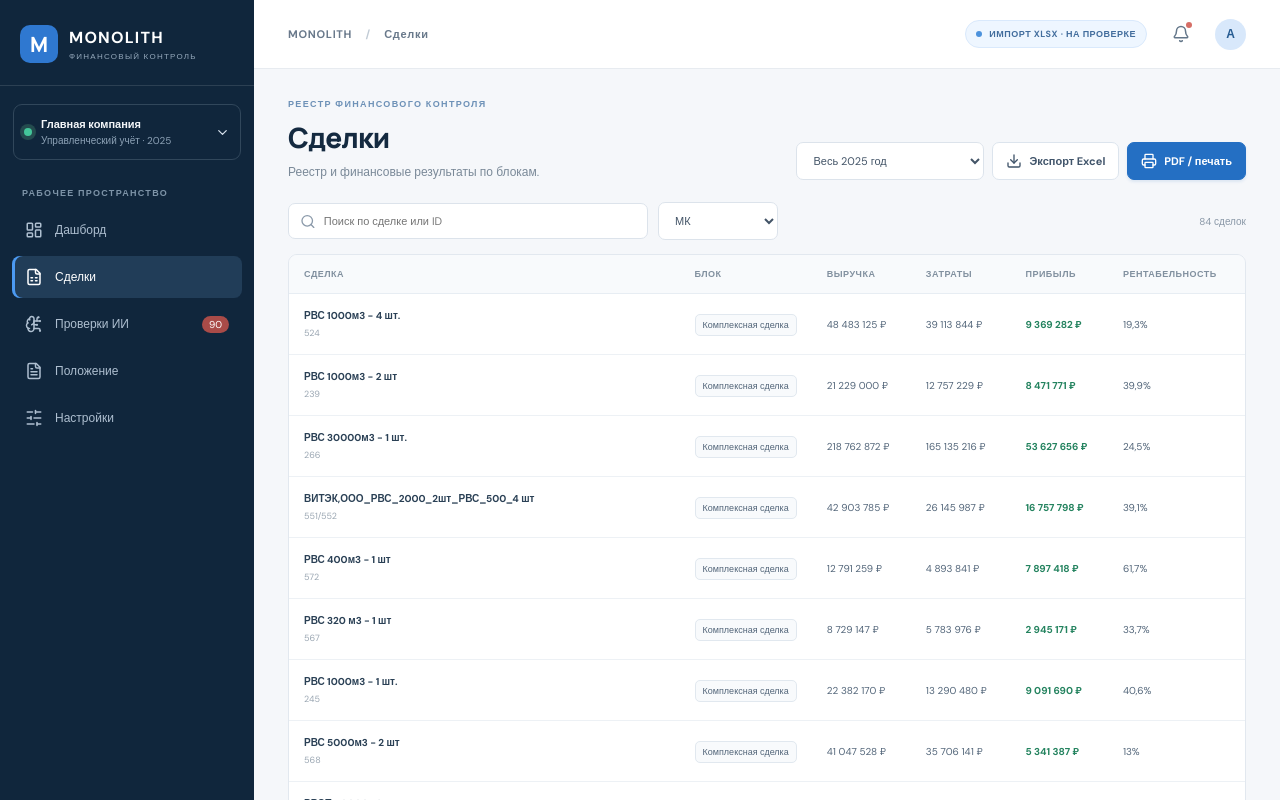
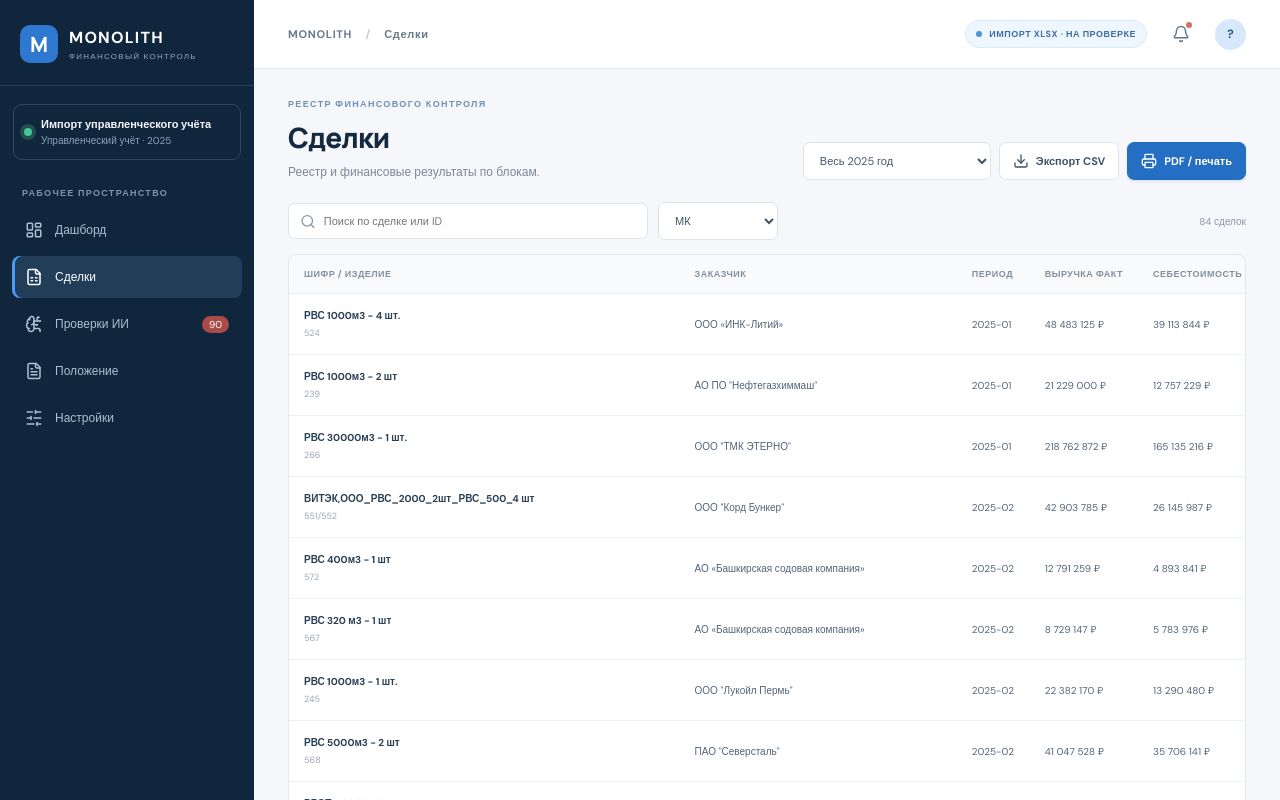
Before and after one commit to GluhovVG/Monolit, a React (Vite) app: page / in a window 1280 px wide. Both pictures are taken after a click on the button 379 px from the left and 571 px from the top of the page. Shown: the top 800 px of the page. Built offline with nearby package versions, Linux system fonts and the light colour scheme.

Commit message:
fix: ensure correct transaction list, functional accessibility and truthful UI controls

```diff
--- a/src/App.tsx
+++ b/src/App.tsx
@@ -25,7 +25,6 @@ import {
   FileText,
   Search,
   Bell,
-  ChevronDown,
   Download,
   Printer,
   ShieldCheck,
@@ -105,6 +104,11 @@ function App() {
   const [generalParameters, setGeneralParameters] = useState<GeneralParameters>(DEFAULT_GENERAL_PARAMETERS);
   const periodDeals = useMemo(() => dealsForPeriod(accountingDeals, period), [period]);
   const [filter, setFilter] = useState('Все блоки');
+  useEffect(() => {
+    if (filter !== 'Все блоки' && !generalParameters.blocks.some(b => b.name === filter && b.active && b.includeInTotals)) {
+      setFilter('Все блоки');
+    }
+  }, [filter, generalParameters.blocks]);
   const [search, setSearch] = useState('');
   const [selected, setSelected] = useState<Deal | null>(null);
   const [aiText, setAiText] = useState('');
@@ -255,10 +259,9 @@ function App() {
         <div className="workspace">
           <span className="workspace-dot"></span>
           <div>
-            <strong>Главная компания</strong>
+            <strong>Импорт управленческого учёта</strong>
             <small>Управленческий учёт · 2025</small>
           </div>
-          <ChevronDown size={15} />
         </div>
         <div className="nav-label">РАБОЧЕЕ ПРОСТРАНСТВО</div>
         <nav>
@@ -287,12 +290,11 @@ function App() {
           </div>
         </div>
         <div className="profile">
-          <div className="avatar">А</div>
+          <div className="avatar">?</div>
           <div>
             <strong>Без входа в систему</strong>
             <small>Все данные предварительные</small>
           </div>
-          <ChevronDown size={16} />
         </div>
       </aside>
       <main className="main">
@@ -319,7 +321,7 @@ function App() {
               <Bell size={18} />
               <i></i>
             </button>
-            <div className="top-avatar">А</div>
+            <div className="top-avatar">?</div>
           </div>
         </header>
         <div className="content">
@@ -351,7 +353,7 @@ function App() {
                     {periodOptions.map(option => <option key={option.value} value={option.value}>{option.label}</option>)}
                   </select>
                   <button className="btn-secondary" onClick={exportCsv}>
-                    <Download size={16} /> Excel
+                    <Download size={16} /> CSV
                   </button>
                   <button
                     className="btn-primary"
@@ -568,7 +570,7 @@ function App() {
                     {periodOptions.map(option => <option key={option.value} value={option.value}>{option.label}</option>)}
                   </select>
                   <button className="btn-secondary" onClick={exportCsv}>
-                    <Download size={16} /> Экспорт Excel
+                    <Download size={16} /> Экспорт CSV
                   </button>
                   <button
                     className="btn-primary"
@@ -602,10 +604,11 @@ function App() {
                 <table>
                   <thead>
                     <tr>
-                      <th>СДЕЛКА</th>
-                      <th>БЛОК</th>
-                      <th>ВЫРУЧКА</th>
-                      <th>ЗАТРАТЫ</th>
+                      <th>ШИФР / ИЗДЕЛИЕ</th>
+                      <th>ЗАКАЗЧИК</th>
+                      <th>ПЕРИОД</th>
+                      <th>ВЫРУЧКА ФАКТ</th>
+                      <th>СЕБЕСТОИМОСТЬ ФАКТ</th>
                       <th>ПРИБЫЛЬ</th>
                       <th>РЕНТАБЕЛЬНОСТЬ</th>
                       <th>СТАТУС</th>
@@ -613,14 +616,14 @@ function App() {
                   </thead>
                   <tbody>
                     {deals.map(d => (
-                      <tr key={d.id} onClick={() => setSelected(d)}>
+                      <tr key={d.id} onClick={() => setSelected(d)} tabIndex={0} role="button"
+                        onKeyDown={event => { if (event.key === 'Enter' || event.key === ' ') { event.preventDefault(); setSelected(d); } }}>
                         <td>
                           <strong>{d.name}</strong>
                           <small>{d.id}</small>
                         </td>
-                        <td>
-                          <span className="block-chip">{d.block}</span>
-                        </td>
+                        <td>{d.customer}</td>
+                        <td>{d.period || 'Без периода'}</td>
                         <td>{money(d.revenue)}</td>
                         <td>{money(d.cost)}</td>
                         <td
@@ -656,8 +659,8 @@ function App() {
                 )}
               </div>
               <div className="table-foot">
-                Нажмите на строку, чтобы открыть карточку сделки. Источники и
-                фактические расчёты подключаются при внедрении.
+                Нажмите на строку или Enter, чтобы открыть карточку. Источник: {SOURCE_SHEET} из XLSX.
+                Все суммы предварительные и требуют сверки.
               </div>
             </>
           )}
@@ -683,7 +686,7 @@ function App() {
                   ))}
                   {reportCheck.issues.length === 0 && <div><CheckCircle2 size={16}/>Нет замечаний к реестру.</div>}
                 </div>
-                <p>Демо-проверка не заменяет сверку первичных источников и утверждение администратором.</p>
+                <p>Проверки импортированного XLSX не заменяют сверку первичных документов и утверждение результата.</p>
               </section>
               <div className="ai-banner">
                 <div className="ai-badge">
@@ -721,7 +724,7 @@ function App() {
                 />
                 <div className="ai-form-footer">
                   <small>
-                    Не вводите пароли или избыточные персональные данные.
+                    При отправке текст передаётся через /api/review-change серверному ИИ. Не добавляйте конфиденциальные сведения без разрешения.
                   </small>
                   <button
                     className="btn-primary"
@@ -899,7 +902,7 @@ function App() {
               </div>
               <section className="panel settings-panel wide" style={{ marginBottom: 20 }}>
                 <div className="panel-heading"><div><h2>Общие финансовые параметры</h2>
-                  <p>Влияют на отображаемые итоги и обязательные проверки в текущем сеансе.</p></div>
+                  <p>Определяют пороги предупреждений и видимые направления затрат. Полный итог сделки не меняется при скрытии направления.</p></div>
                   <button className="btn-secondary" onClick={() => setGeneralParameters(DEFAULT_GENERAL_PARAMETERS)}>Сбросить</button>
                 </div>
                 <div className="filters">
@@ -910,7 +913,7 @@ function App() {
                 </div>
                 <p>Отклонение существенно при достижении порога в рублях ИЛИ процентах.</p>
                 <div className="table-wrap"><table>
-                  <thead><tr><th>Блок</th><th>Активен</th><th>Учитывать в итогах</th><th>Требовать подтверждение</th></tr></thead>
+                  <thead><tr><th>Блок</th><th>Активен</th><th>Показывать в детализации</th><th>Требовать подтверждение</th></tr></thead>
                   <tbody>{generalParameters.blocks.map(block => (
                     <tr key={block.name}><td>{block.name}</td>
                       {(['active', 'includeInTotals', 'requireConfirmation'] as const).map(field => (
@@ -1080,9 +1083,8 @@ function App() {
             <button
               className="btn-primary full-btn"
               onClick={() => {
-                setAiText('Шифр: ' + selected.id + '. Заказчик: ' + selected.customer
-                  + '. Выручка факт: ' + selected.revenue + ', себестоимость факт: ' + selected.cost
-                  + '. Замечание: ' + selected.issue);
+                setAiText('Шифр сделки: ' + selected.id + '. Замечание: ' + selected.issue
+                  + ' Проверь риск и рекомендуемое действие.');
                 setPage('checks');
                 setSelected(null);
               }}
```
